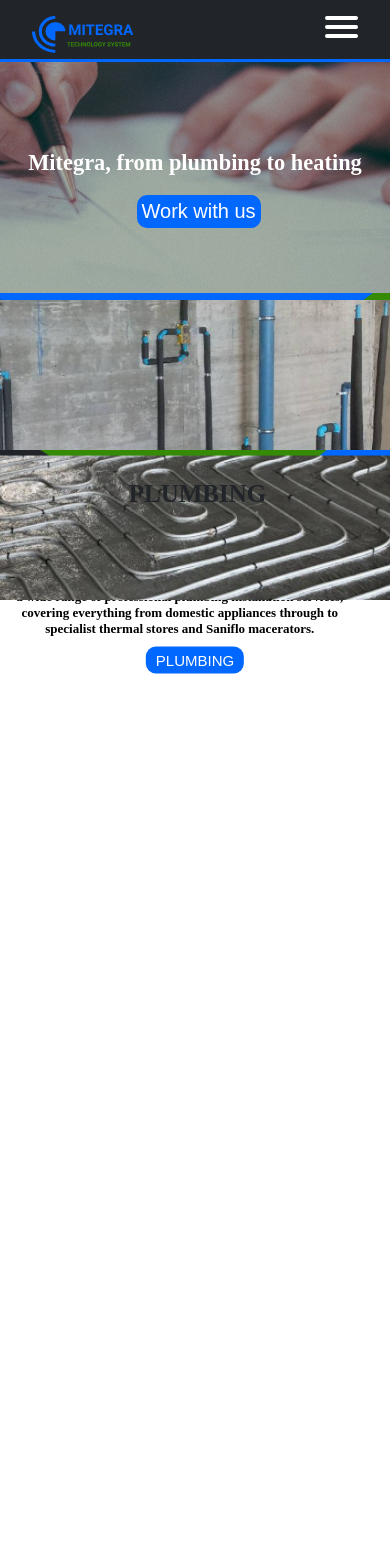
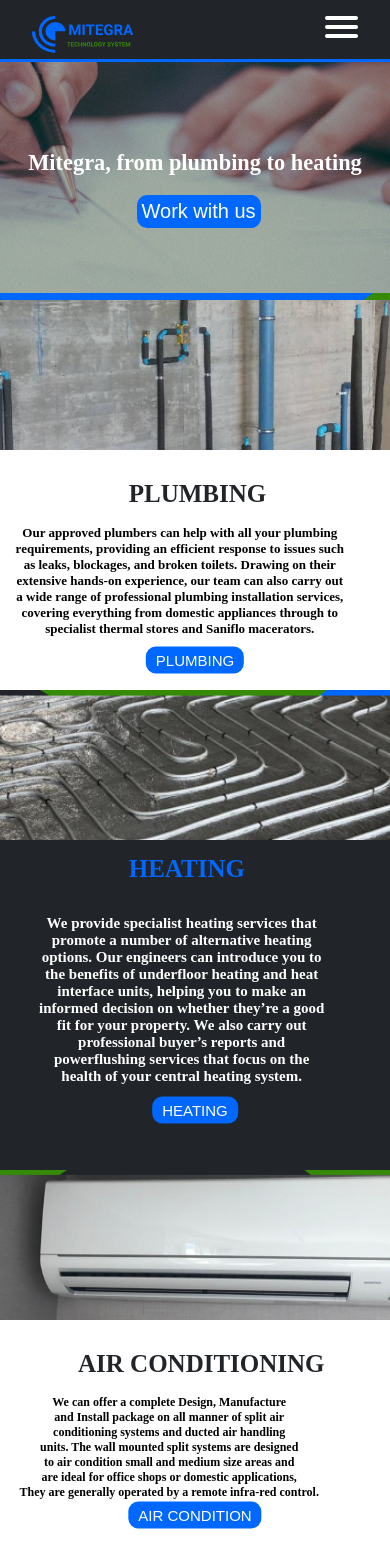
Before and after one commit to nehardev-organization/mitegra.mk, a Next.js app: page / in a window 390 px wide. Before the commit the page ends 844 px from the top, so only its background shows below. Built offline with nearby package versions, Linux system fonts and the light colour scheme.

Commit message:
wokring on mobile responsive

```diff
--- a/pages/index.jsx
+++ b/pages/index.jsx
@@ -85,11 +85,11 @@ export default function Home() {
             placeholder="blur"
             layout="fill"
           />
+        <h1 className={styles.hH1}>HEATING</h1>
         <h2 className={styles.hH2}>We provide specialist heating services that <br /> promote a number of alternative heating <br /> options. Our engineers can introduce you to <br /> the benefits of underfloor heating and heat <br /> interface units, helping you to make an <br /> informed decision on whether they’re a good <br /> fit for your property. We also carry out <br /> professional buyer’s reports and <br /> powerflushing services that focus on the <br />  health of your central heating system.</h2>
         <Link href="/best-central-heating-north-macedonia-heating">
           <button className={styles.hButton}>HEATING</button>
         </Link>
-        <h1 className={styles.hH1}>HEATING</h1>
           </div>
 
         <div className={styles.imc4}>
@@ -159,7 +159,11 @@ export default function Home() {
         <Link href="/best-Plumber-in-North-macedonia-plumbing">
           <button className={styles.mButton}>PLUMBING</button>
         </Link>
+
       </div>
+      <div className={styles.spacer}>
+          <span></span>
+        </div>
       <div className={styles.mh1}>
   <Image
           src={mh}
@@ -170,6 +174,37 @@ export default function Home() {
           placeholder="blur"
           layout="fill"
         />
+        <div className={styles.mheb}>
+        <h1 className={styles.mht}>HEATING</h1>
+        <h2 className={styles.mht1}>We provide specialist heating services that <br /> promote a number of alternative heating <br /> options. Our engineers can introduce you to <br /> the benefits of underfloor heating and heat <br /> interface units, helping you to make an <br /> informed decision on whether they’re a good <br /> fit for your property. We also carry out <br /> professional buyer’s reports and <br /> powerflushing services that focus on the <br />  health of your central heating system.</h2>
+        <Link href="/best-central-heating-north-macedonia-heating">
+          <button className={styles.mhButton}>HEATING</button>
+        </Link>
+        </div>
+
+
+
+           <div className={styles.mc}>
+          <Image
+          src={ma}
+          alt={'plumbing plumber'}
+          objectFit="cover"
+          objectPosition="top"
+          blurDataURL="data:..."
+          placeholder="blur"
+          layout="fill"
+        />
+
+      <h1 className={styles.mc1}>AIR CONDITIONING</h1>
+        <h2 className={styles.mc2}>We can offer a complete Design, Manufacture <br /> and Install package on all manner of split air <br /> conditioning systems and ducted air handling <br /> units. The wall mounted split systems are designed <br /> to air condition small and medium size areas and <br /> are ideal for office shops or domestic applications, <br /> They are generally operated by a remote infra-red control.</h2>
+        <Link href="/best-air-condition-north-macedonia-debar">
+          <button className={styles.mcButton}>AIR CONDITION</button>
+        </Link>
+
+        </div>
+        <div className={styles.spacer}>
+          <span></span>
+        </div>
       </div>
       </div>
 
--- a/styles/Home.module.css
+++ b/styles/Home.module.css
@@ -347,6 +347,11 @@
   width: 100%;
   height: 150px;
 }
+.spacer {
+  position: relative;
+  width: 100%;
+  height: 15rem;
+}
 
 @media screen and (min-width: 768px) {
   .Mobile {
@@ -399,9 +404,137 @@
 .mButton:hover {
   background-color: #358b06;
 }
+
+.mh1 {
+  position: relative;
+  width: 100%;
+  height: 150px;
+}
+.mheb {
+  background-color: #212529;
+  width: 100%;
+  height: 30rem;
+}
+.mht {
+  white-space: nowrap;
+  font-size: 30px;
+  z-index: 2;
+  color: #0067ff;
+  position: absolute;
+  top: 110%;
+  left: 35%;
+}
+.mht1 {
+  position: absolute;
+  white-space: nowrap;
+  font-size: 14px;
+  text-align: center;
+  top: 150%;
+  left: 25%;
+  color: white;
+}
+.mhButton {
+  position: absolute;
+  display: flex;
+  background-color: #0067ff;
+  white-space: nowrap;
+  padding: 5px 10px;
+  color: white;
+  font-size: 20px;
+  outline: none;
+  border: none;
+  cursor: pointer;
+  left: 45%;
+  top: 275%;
+  transform: translate(-50%, -50%);
+  transition: 0.5s;
+  border-radius: 10px;
+}
+.mhButton:hover {
+  background-color: #358b06;
+}
+.ma {
+  position: relative;
+  width: 100%;
+  height: 150px;
+}
+.ma1 {
+  white-space: nowrap;
+  font-size: 30px;
+  z-index: 2;
+  color: #212529;
+  position: absolute;
+  top: 120%;
+  left: 35%;
+}
+
+.ma2 {
+  position: absolute;
+  white-space: nowrap;
+  font-size: 14px;
+  text-align: center;
+  top: 150%;
+  left: 20%;
+}
+
+.maButton {
+  position: absolute;
+  background-color: #0067ff;
+  white-space: nowrap;
+  padding: 5px 10px;
+  color: white;
+  font-size: 20px;
+  outline: none;
+  border: none;
+  cursor: pointer;
+  left: 46%;
+  top: 250%;
+  transform: translate(-50%, -50%);
+  transition: 0.5s;
+  border-radius: 10px;
+}
+.mc {
+  position: relative;
+  width: 100%;
+  height: 150px;
+}
+.mc1 {
+  white-space: nowrap;
+  font-size: 30px;
+  z-index: 2;
+  color: #212529;
+  position: absolute;
+  top: 120%;
+  left: 25%;
+}
+
+.mc2 {
+  position: absolute;
+  white-space: nowrap;
+  font-size: 14px;
+  text-align: center;
+  top: 150%;
+  left: 20%;
+}
+
+.mcButton {
+  position: absolute;
+  background-color: #0067ff;
+  white-space: nowrap;
+  padding: 5px 10px;
+  color: white;
+  font-size: 20px;
+  outline: none;
+  border: none;
+  cursor: pointer;
+  left: 46%;
+  top: 250%;
+  transform: translate(-50%, -50%);
+  transition: 0.5s;
+  border-radius: 10px;
+}
+
 @media screen and (max-width: 450px) {
-  .imc1 {
-  }
   .mb1 {
     height: 150px;
   }
@@ -418,15 +551,47 @@
     top: 240%;
     left: 50%;
   }
+
+  .mht {
+    font-size: 25px;
+    left: 33%;
+  }
+  .mht1 {
+    font-size: 15px;
+    left: 10%;
+  }
+
+  .mhButton {
+    font-size: 15px;
+    top: 280%;
+    left: 50%;
+  }
+  .ma1 {
+    font-size: 25px;
+    left: 33%;
+  }
+  .ma2 {
+    font-size: 12px;
+    left: 5%;
+  }
+
+  .maButton {
+    font-size: 15px;
+    top: 230%;
+    left: 50%;
+  }
+  .mc1 {
+    font-size: 25px;
+    left: 20%;
+  }
+  .mc2 {
+    font-size: 12px;
+    left: 5%;
+  }
+
+  .mcButton {
+    font-size: 15px;
+    top: 230%;
+    left: 50%;
+  }
 }
-.mh1 {
-  position: relative;
-  width: 100%;
-  height: 150px;
-}
-/* display: absolute;
-transform: translate(00%, 110%);
-background-color: #212529;
-width: 100%;
-height: 355px;
-z-index: -1; */
```
